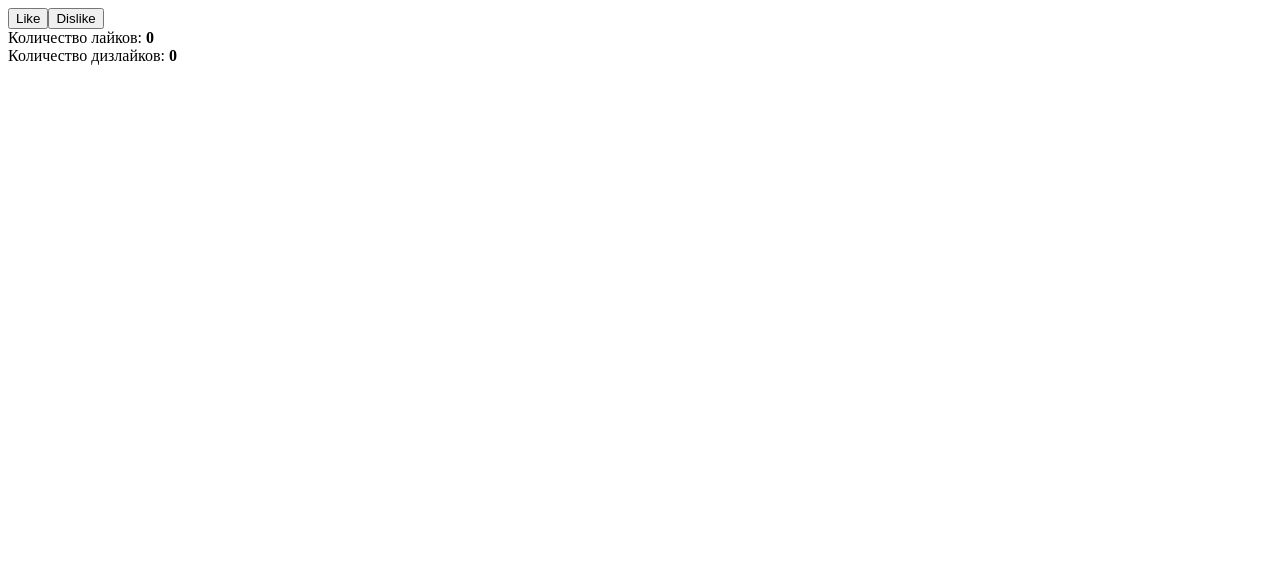
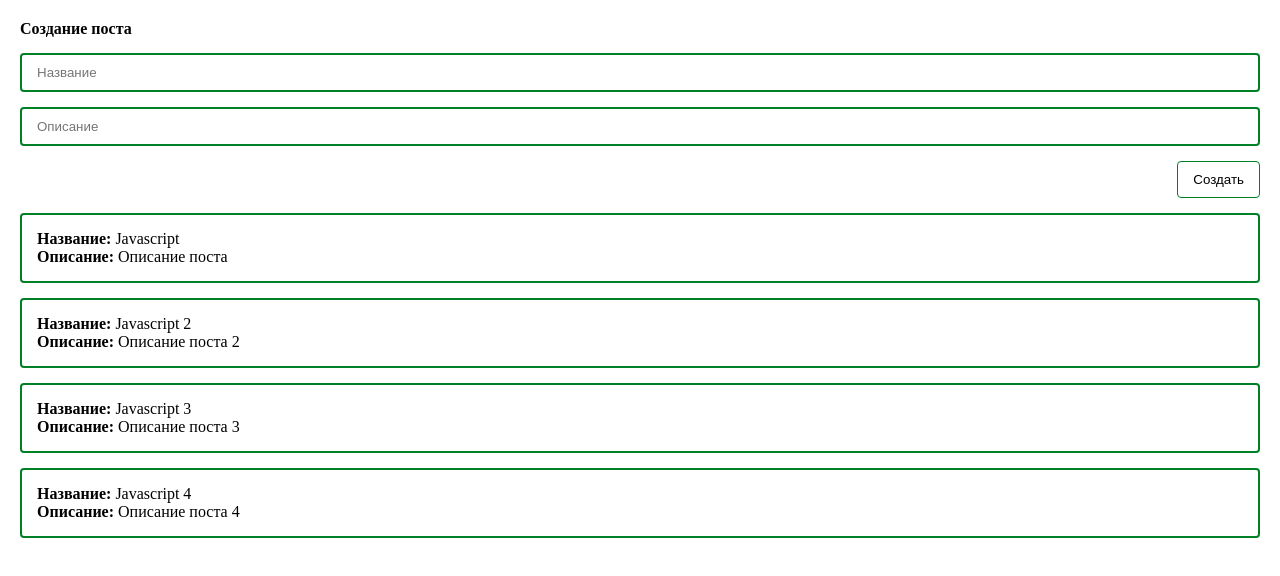
Before and after one commit to Main-Store/vue3-fund-course, a Vue app: page / in a window 1280 px wide. Shown: the top 576 px of the page. Built offline with nearby package versions, Linux system fonts and the light colour scheme.

Commit message:
2. Стили, цикл v-for, двустор. связывание - Фунд.курс 00:29:38

```diff
--- a/src/App.vue
+++ b/src/App.vue
@@ -1,11 +1,29 @@
 <template>
-  <div>
-    <div>
-      <button v-on:click="addLike">Like</button>
-      <button @click="addDislike">Dislike</button>
+  <div class="app">
+    <form>
+      <h4>Создание поста</h4>
+      <input
+        v-bind:value="title"
+        @input="title = $event.target.value;"
+        class="input"
+        type="text"
+        placeholder="Название">
+      <input
+        v-bind:value="body"
+        @input="body = $event.target.value;"
+        class="input"
+        type="text"
+        placeholder="Описание">
+      <button
+        class="btn"
+        @click="createPost"
+        >Создать
+      </button>
+    </form>
+    <div class="post" v-for="post in posts">
+      <div><strong>Название:</strong> {{ post.title }}</div>
+      <div><strong>Описание:</strong> {{ post.body }}</div>
     </div>
-    <div>Количество лайков: <strong>{{ likes }}</strong></div>
-    <div>Количество дизлайков: <strong>{{ dislikes }}</strong></div>
   </div>
 </template>
 
@@ -13,21 +31,62 @@
 export default {
   data() {
     return {
-      likes: 0,
-      dislikes: 0,
+      posts: [
+        {id: 1, title: 'Javascript', body: 'Описание поста'},
+        {id: 2, title: 'Javascript 2', body: 'Описание поста 2'},
+        {id: 3, title: 'Javascript 3', body: 'Описание поста 3'},
+        {id: 4, title: 'Javascript 4', body: 'Описание поста 4'},
+      ],
+      title: '',
+      body: ''
     }
   },
   methods: {
-    addLike() {
-      this.likes += 1;
+    createPost() {
+
     },
-    addDislike() {
-      this.dislikes += 1;
-    }
   }
 }
 </script>
 
 <style>
+* {
+  margin: 0;
+  padding: 0;
+  box-sizing: border-box;
+}
+
+.app {
+  padding: 20px;
+}
+
+.post {
+  padding: 15px;
+  border: 2px solid #008026;
+  border-radius: 4px;
+  margin-top: 15px;
+}
+
+form {
+  display: flex;
+  flex-direction: column;
+}
+
+.input {
+  width: 100%;
+  border: 2px solid #008026;
+  border-radius: 4px;
+  padding: 10px 15px;
+  margin-top: 15px;
+}
+
+.btn {
+  margin-top: 15px;
+  align-self: flex-end;
+  padding: 10px 15px;
+  background: none;
+  border: 1px solid #008026;
+  border-radius: 4px;
+}
 
 </style>
--- a/src/main.js
+++ b/src/main.js
@@ -4,4 +4,4 @@
 createApp(App).mount('#app')
 
 // 06.06.22
-// 00:17:40
+// 00:29:38
```
